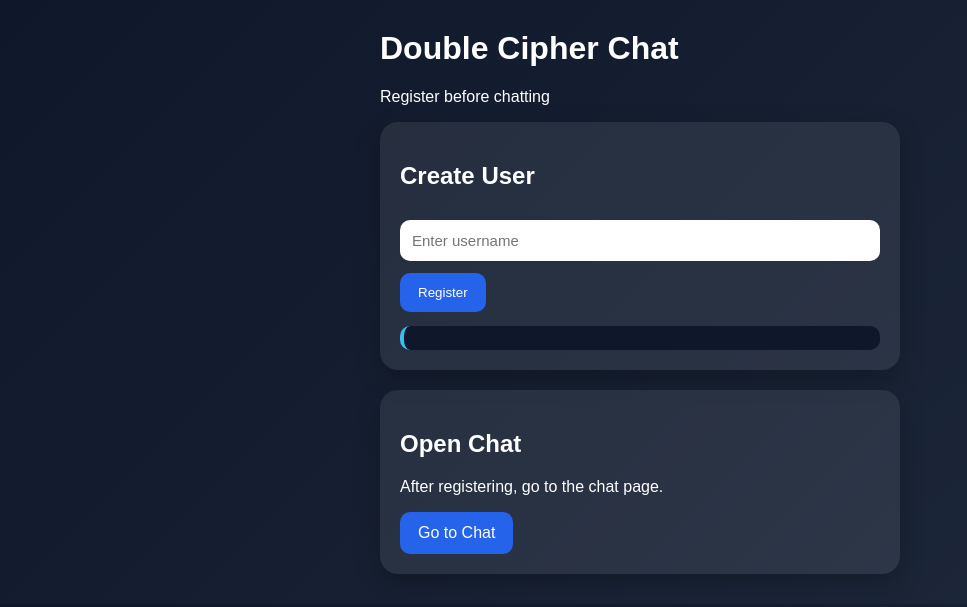
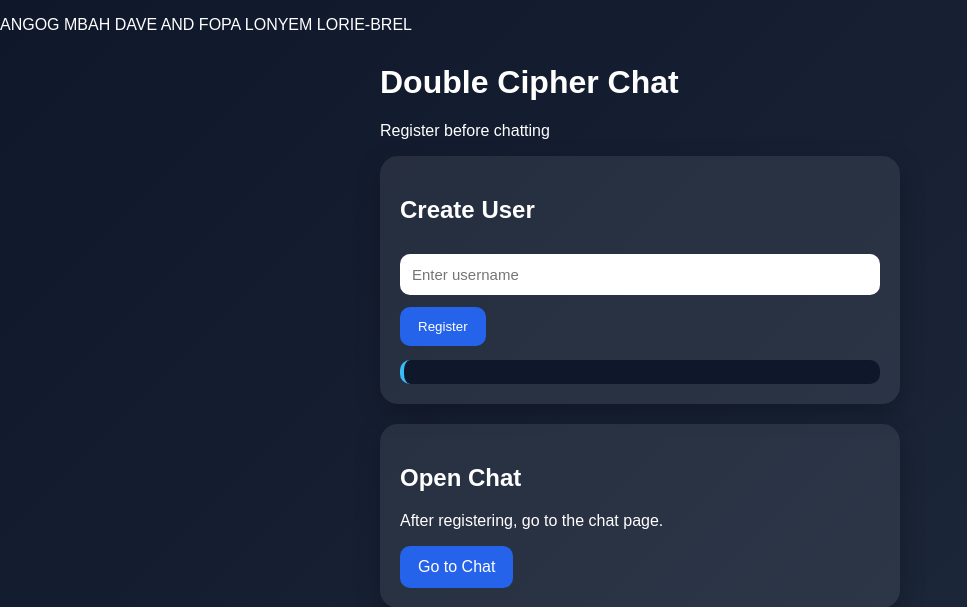
Before and after one commit to MbahDave-svg/double-cipher-chat, a Flask app: page / in a window 1280 px wide. Shown: the top 607 px of the page, without its empty margins (0-967 px from the left). Run offline with Flask 3, Linux system fonts and the light colour scheme.

Commit message:
first upload

```diff
--- a/templates/chat.html
+++ b/templates/chat.html
@@ -6,6 +6,8 @@
     <title>Double Cipher Chat</title>
     <link rel="stylesheet" href="{{ url_for('static', filename='style.css') }}">
 </head>
+
+<p> ANGOG MBAH DAVE AND FOPA LONYEM LORIE-BREL</p>
 <body onload="initChatPage()">
     <div class="container">
         <div class="topbar">
--- a/templates/register.html
+++ b/templates/register.html
@@ -7,6 +7,8 @@
     <link rel="stylesheet" href="{{ url_for('static', filename='style.css') }}">
 </head>
 <body>
+<p> ANGOG MBAH DAVE AND FOPA LONYEM LORIE-BREL</p>
+
     <div class="container small">
         <h1>Double Cipher Chat</h1>
         <p class="subtitle">Register before chatting</p>
```
